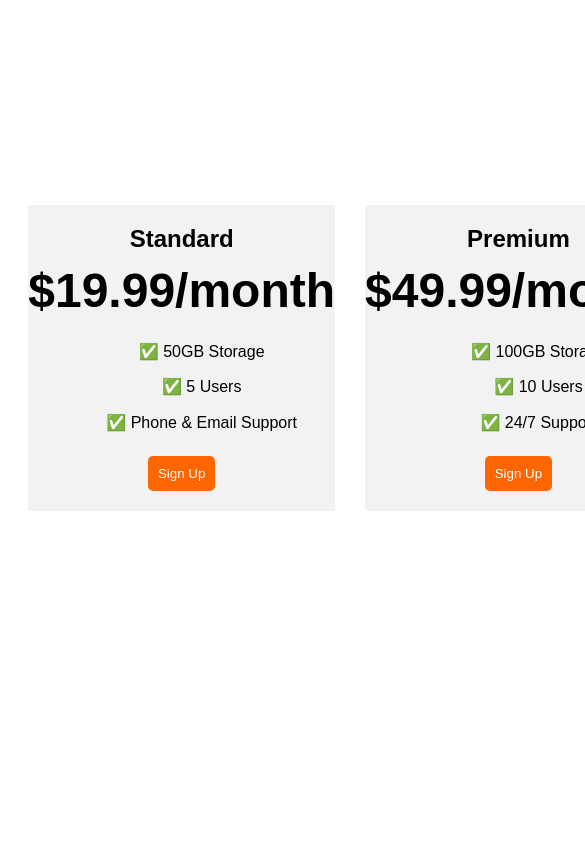
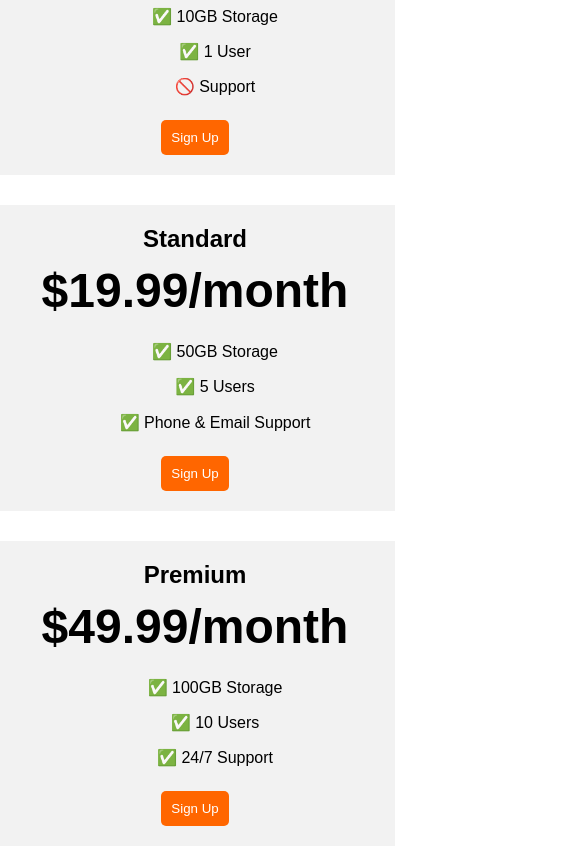
Before and after one commit to MitadruDatta/Pricing-table, a plain HTML site: page index.html in a window 390 px wide. Shown: the top 846 px of the page, 585 px wide, since content can reach past the window. Drawn offline with Linux system fonts and the light colour scheme; a web font is replaced by a local one.

Commit message:
Style modifications for small screen size done

```diff
--- a/style.css
+++ b/style.css
@@ -41,3 +41,19 @@
 .plan-features {
     line-height: 2.2;
 }
+
+@media (max-width: 1250px) {
+    .pricing-container {
+        display: flex;
+        flex-direction: column;
+        align-items: center;
+    }
+
+    .pricing-container>* {
+        flex: 1;
+        width: 400px;
+        background-color: #F2F2F2;
+        text-align: center;
+        padding: 20px 0 20px 0;
+    }
+}
```
